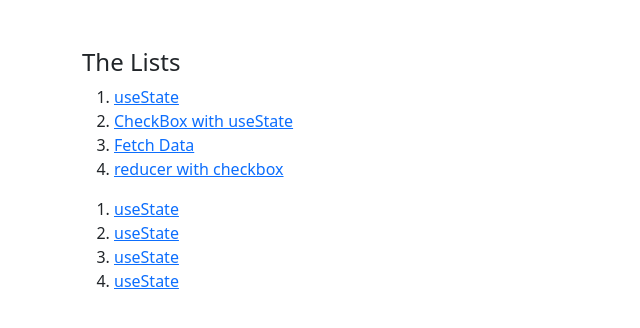
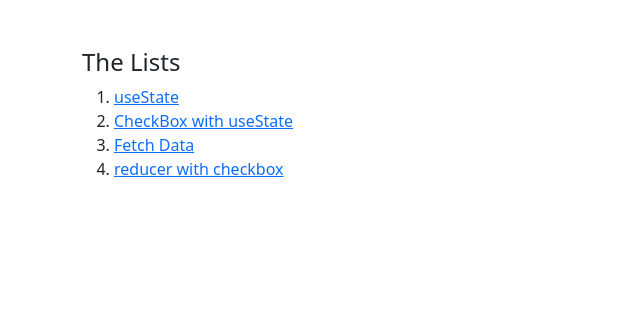
Before and after one commit to EKMahoneyLee/self_react, a React (Create React App) app: page / in a window 1280 px wide. Shown: the top 328 px of the page, without its empty margins (0-640 px from the left). Built offline with nearby package versions, Linux system fonts and the light colour scheme.

Commit message:
Motified a to Link

```diff
--- a/src/components/Checkbox.js
+++ b/src/components/Checkbox.js
@@ -20,7 +20,7 @@ function Checkbox(){
     return (
         <>
             <div className='container mt-5'>
-                <h4 ><a href="/" >Go back to Main</a></h4>
+                <h4 ><Link to={'/'} >Go back to Main</Link></h4>
                 <div className='container mt-4'>
                     <input type="checkbox"
                             value={ checked }
--- a/src/components/FetchData.js
+++ b/src/components/FetchData.js
@@ -25,7 +25,7 @@ function FetchData(){
     return (
         <>
             <div className='container mt-5'>
-                <h4 ><a href="/" >Go back to Main</a></h4>
+            <h4 ><Link to={'/'} >Go back to Main</Link></h4>
                 <GitHubUser login="moonhighway" />
                 <br></br><br></br><img src="./images/3.jpg" alt="image" width={600} height={700}/>
             </div>
--- a/src/components/Main.js
+++ b/src/components/Main.js
@@ -9,20 +9,15 @@ function Main() {
             <h4>The Lists</h4>
             {/* Status2 */}
             <ol>
-                <li><a href="UseState">useState</a></li>
-                <li><a href="checkbox">CheckBox with useState</a></li>
-                <li><a href="fetchData">Fetch Data</a></li>
-                <li><a href="reducerCheckbox">reducer with checkbox</a></li>
+                <li><Link to={"UseState"}>useState</Link></li>
+                <li><Link to={"checkbox"}>CheckBox with useState</Link></li>
+                <li><Link to={"fetchData"}>Fetch Data</Link></li>
+                <li><Link to={"reducerCheckbox"}>reducer with checkbox</Link></li>
 
             </ol>
 
             {/* Status3 */}
-            <ol>
-                <li><a href="UseState">useState</a></li>
-                <li><a href="UseState">useState</a></li>
-                <li><a href="UseState">useState</a></li>
-                <li><a href="UseState">useState</a></li>
-            </ol>
+
         </div>
         </>
     );
--- a/src/components/ReducerCheckbox.js
+++ b/src/components/ReducerCheckbox.js
@@ -15,7 +15,7 @@ function ReducerCheckbox(){
     return (
         <>
             <div className='container mt-5'>
-                <h4 ><a href="/" >Go back to Main</a></h4>
+            <h4 ><Link to={'/'} >Go back to Main</Link></h4>
                 <input type="checkbox"
                         value={ checked }
                         onChange={ toggle }
--- a/src/components/UseState.js
+++ b/src/components/UseState.js
@@ -10,7 +10,7 @@ function UseState () {
       return(
         <>
         <div className='container'>
-          <h1><a href="/" >Go back to Main</a></h1>
+          <h1><h4 ><Link to={'/'} >Go back to Main</Link></h4></h1>
 
           <h3 className='mt-4'>{ year }</h3>
           <button onClick={ () => setYear( year+1 )}>New Year!</button>
```
Also changed, not shown: 1 other file (tests, documents, lock files or other folders).
